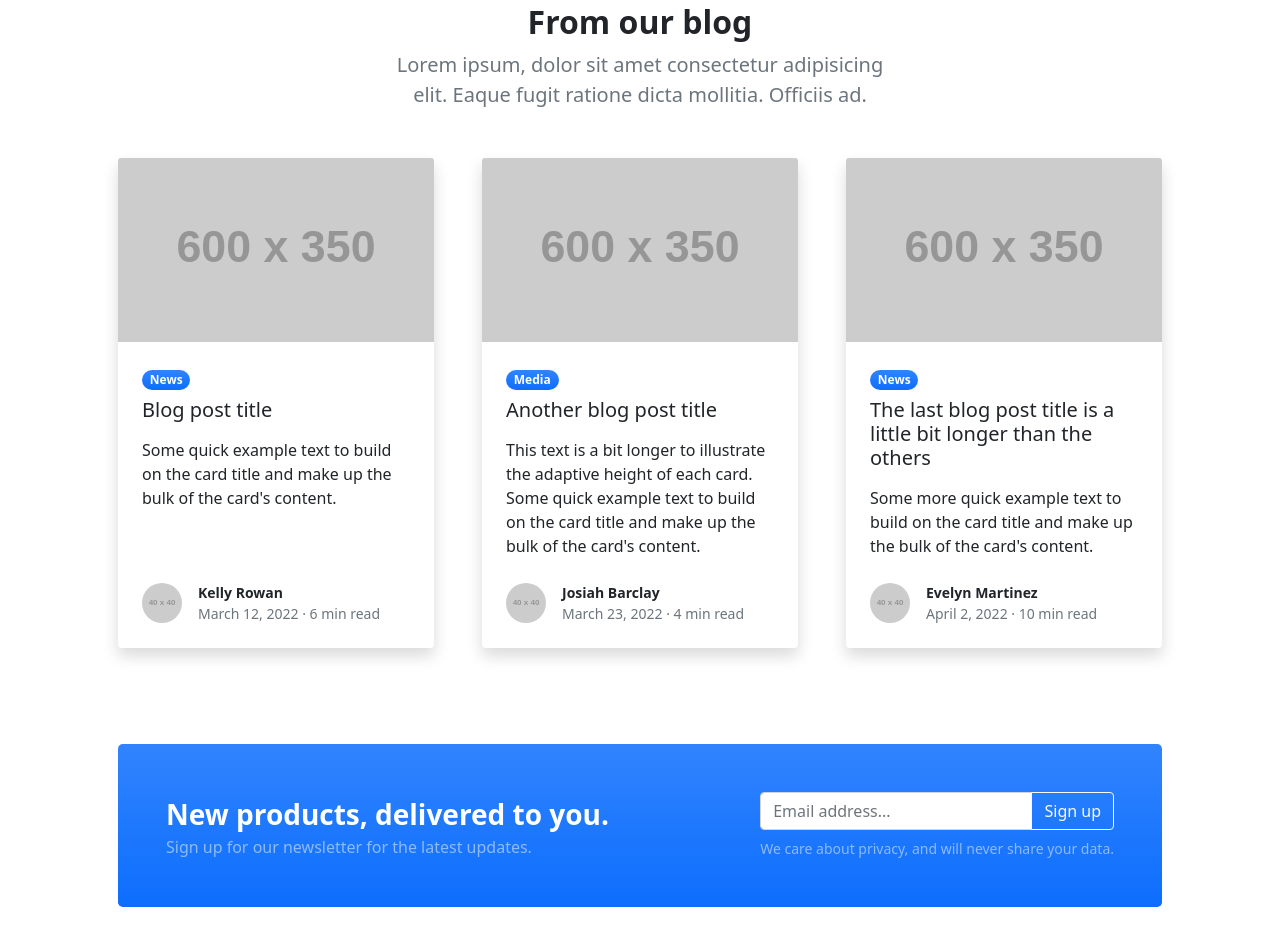
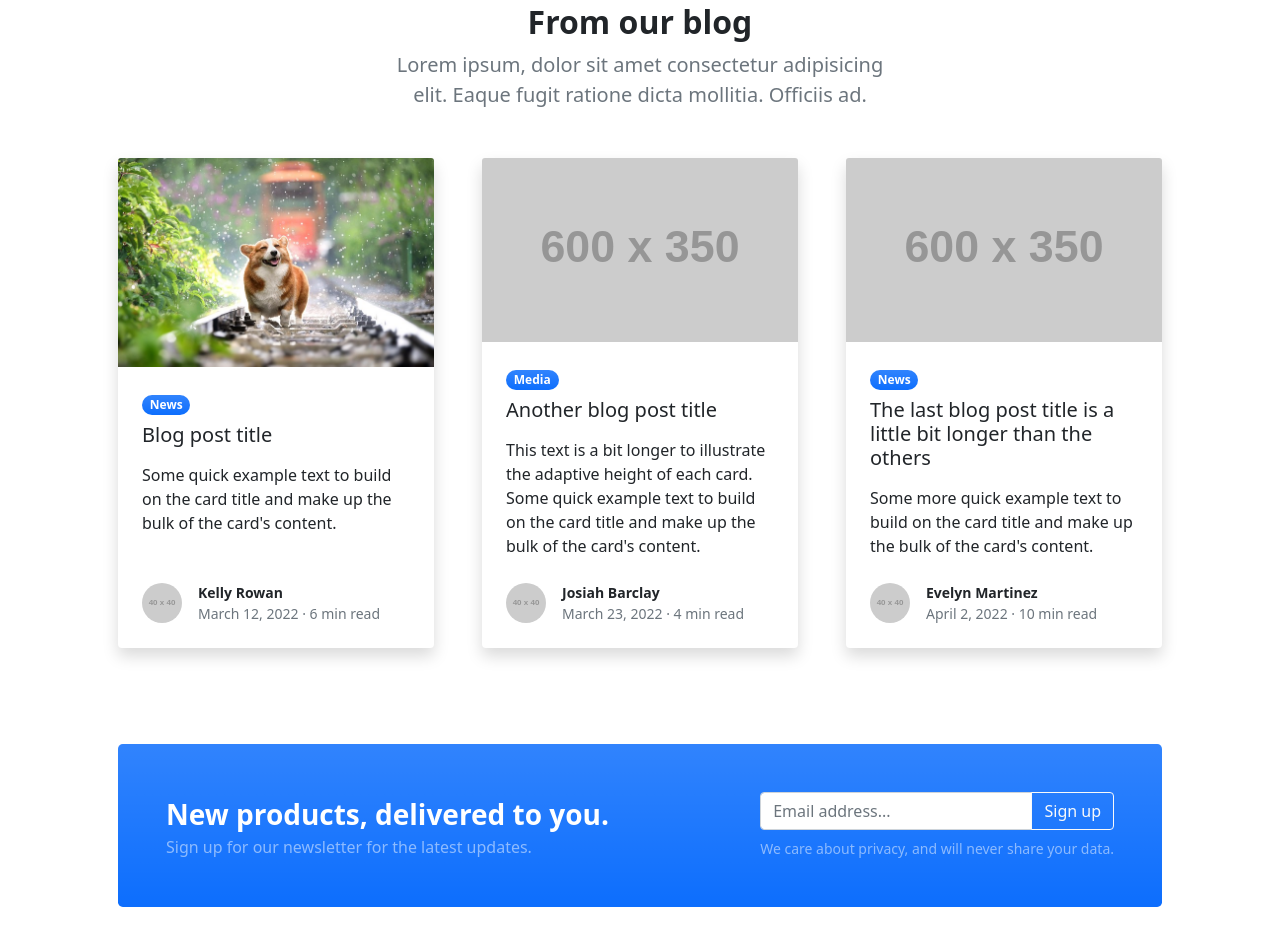
Before and after one commit to 11010127/my-first-website, a plain HTML site: page index.html in a window 1280 px wide. Shown: the part 1588-2534 px from the top of the page. Drawn offline with nearby package versions, Linux system fonts and the light colour scheme; placeholder pictures from the web are drawn by us.

Commit message:
change image

```diff
--- a/index.html
+++ b/index.html
@@ -129,7 +129,7 @@
                     <div class="row gx-5">
                         <div class="col-lg-4 mb-5">
                             <div class="card h-100 shadow border-0">
-                                <img class="card-img-top" src="https://dummyimage.com/600x350/ced4da/6c757d" alt="..." />
+                                <img class="card-img-top" src="assets/dog1.jpg" alt="..." />
                                 <div class="card-body p-4">
                                     <div class="badge bg-primary bg-gradient rounded-pill mb-2">News</div>
                                     <a class="text-decoration-none link-dark stretched-link" href="#!"><h5 class="card-title mb-3">Blog post title</h5></a>
```
Also changed, not shown: assets/dog1.jpg (added).
